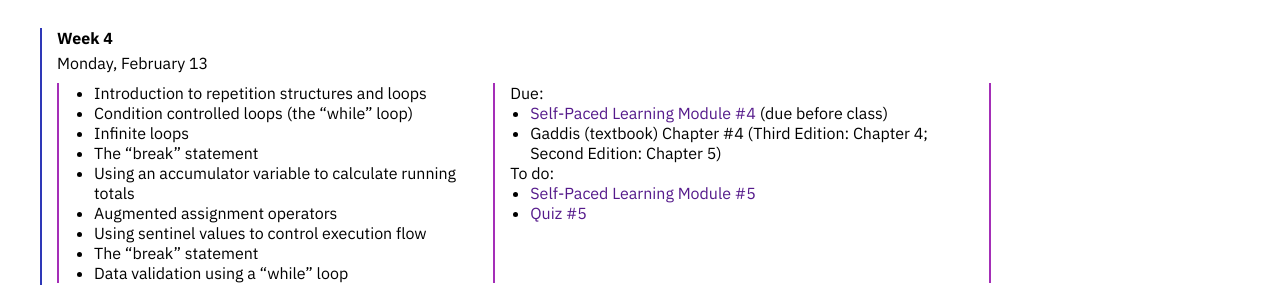
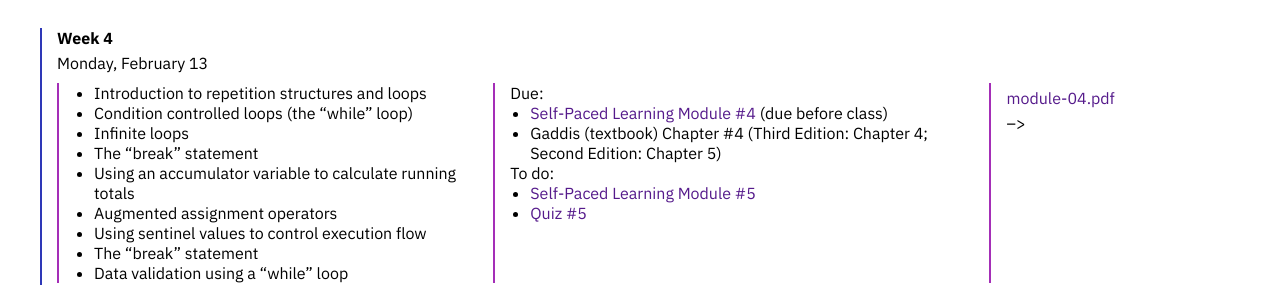
Before and after one commit to emilydidthis/CSCI-UA.0002-Spring23, a Jekyll site: the page built from schedule-MW.markdown, in a window 1280 px wide and 900 px high, scrolled down 1265 px. Shown: the part 172-457 px from the top of the window. Built offline with Jekyll 4.4.1, drawn with Linux system fonts in a browser that asks for light colours.

Commit message:
week 4 slides

```diff
--- a/schedule-MW.markdown
+++ b/schedule-MW.markdown
@@ -233,8 +233,8 @@ To do:
 <div class="week-column materials" markdown="1">
 
 ### Materials
-<!-- <a href="{{ site.url }}{{ site.baseurl }}/assets/slides/07-module-4.pdf">module-4.pdf</a>
-<a href="{{ site.url }}{{ site.baseurl }}/code/05-shape-drawer.py"><code>shape-drawer.py</code></a> -->
+<a href="{{ site.url }}{{ site.baseurl }}/assets/slides/module-04.pdf" >module-04.pdf</a>
+<!-- <a href="{{ site.url }}{{ site.baseurl }}/code/05-shape-drawer.py"><code>shape-drawer.py</code></a> --> -->
 </div>
 </div>
 <br>
--- a/schedule-TR.markdown
+++ b/schedule-TR.markdown
@@ -234,8 +234,8 @@ To do:
 <div class="week-column materials" markdown="1">
 
 ### Materials
-<!-- <a href="{{ site.url }}{{ site.baseurl }}/assets/slides/07-module-4.pdf">module-4.pdf</a>
-<a href="{{ site.url }}{{ site.baseurl }}/code/05-shape-drawer.py"><code>shape-drawer.py</code></a> -->
+<a href="{{ site.url }}{{ site.baseurl }}/assets/slides/module-04.pdf" >module-04.pdf</a>
+<!-- <a href="{{ site.url }}{{ site.baseurl }}/code/05-shape-drawer.py"><code>shape-drawer.py</code></a> -->
 </div>
 </div>
 <br>
```
Also changed, not shown: 1 other file.
